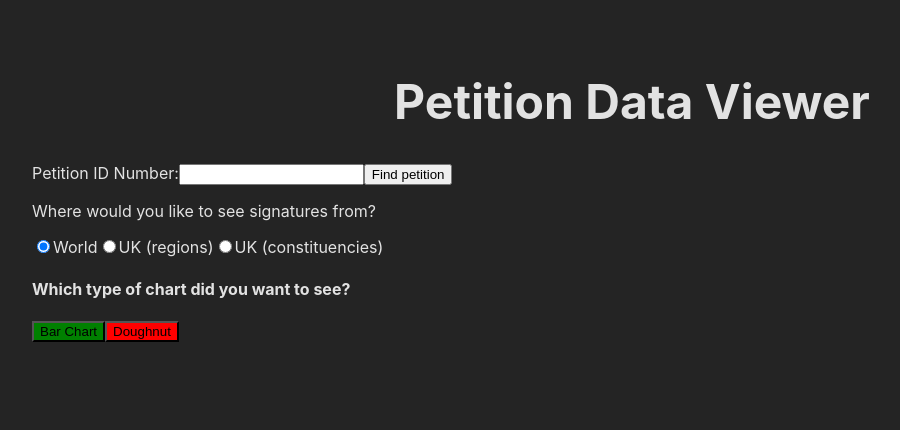
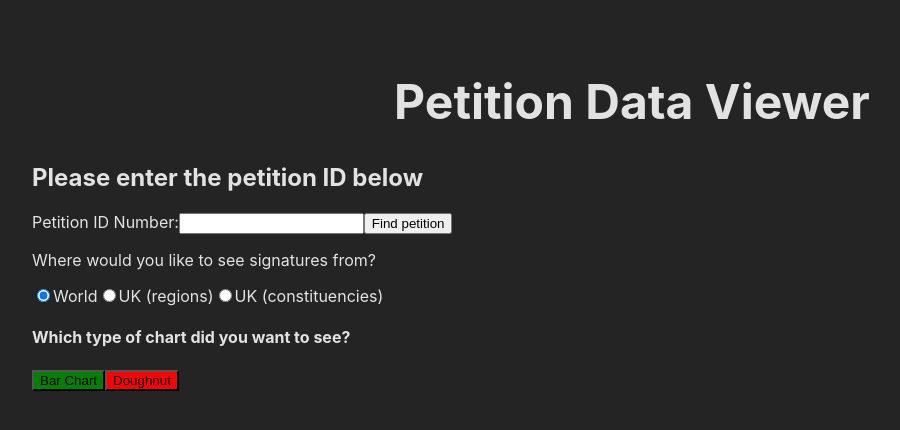
Before and after one commit to edthuman/petition-data-viewer, a React (Vite) app: page / in a window 1280 px wide. Shown: the top 430 px of the page, without its empty margins (8-908 px from the left). Built offline with nearby package versions, Linux system fonts and the light colour scheme.

Commit message:
add a heading to PetitionSelector

```diff
--- a/src/components/petition-selection/PetitionSelector.jsx
+++ b/src/components/petition-selection/PetitionSelector.jsx
@@ -50,6 +50,7 @@ function PetitionSelector({petitionData, setPetitionData}) {
     }
 
     return <>
+        <h2>Please enter the petition ID below</h2>
         <form onSubmit={handlePetitionIDSubmit}>
             <label>Petition ID Number:
                 <input type="text" onChange={handlePetitonIDInput} value={inputID}></input>
```
